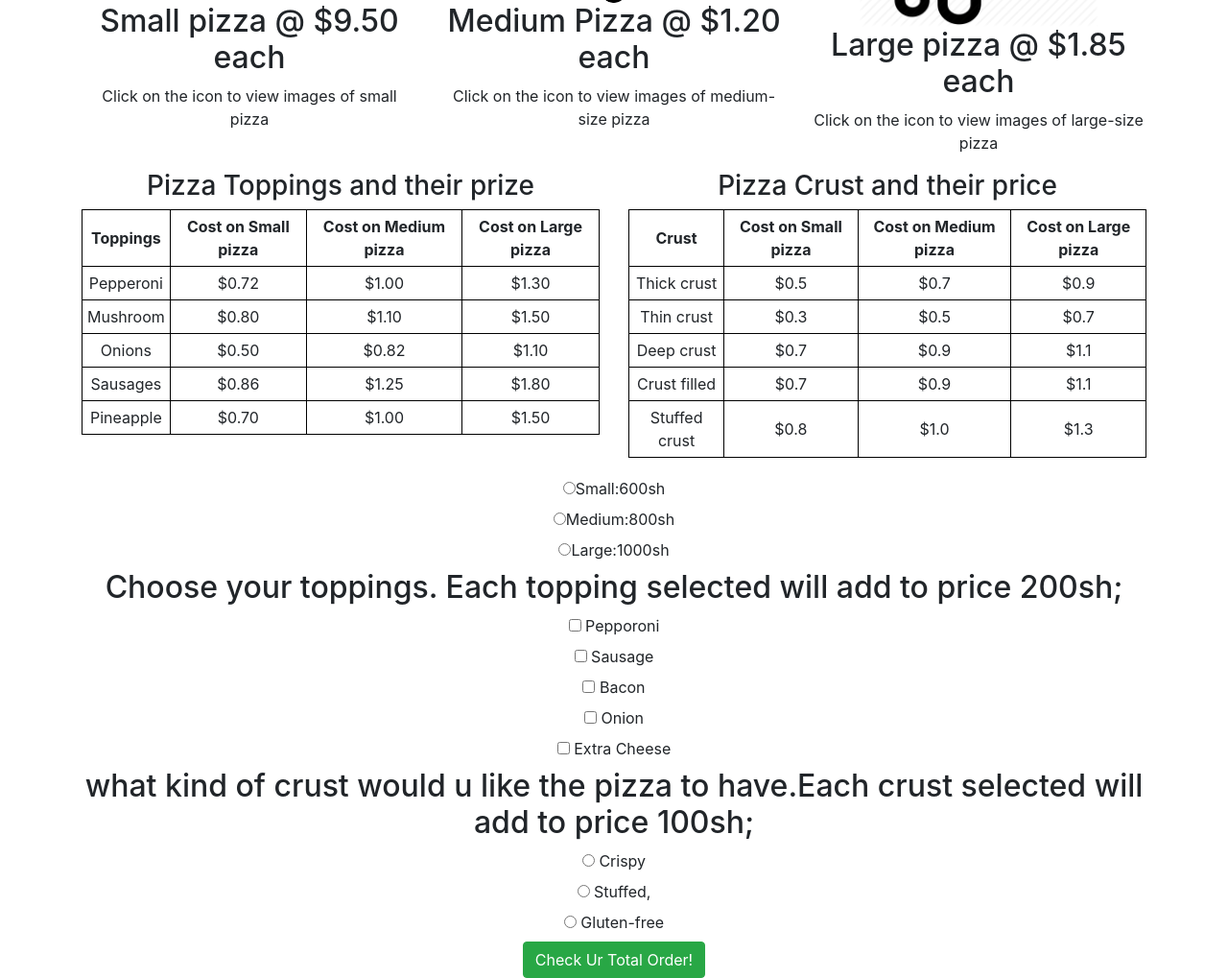
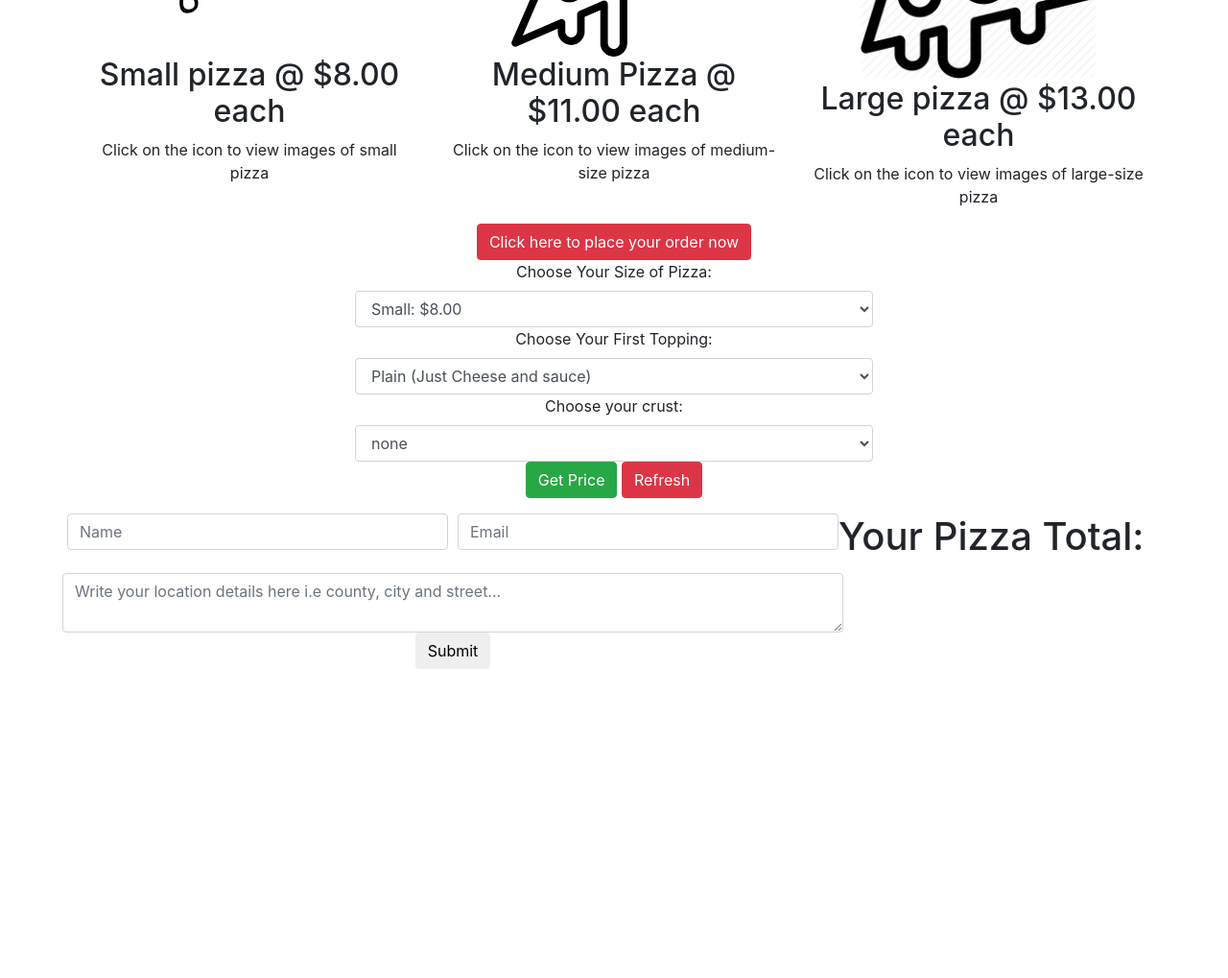
Before and after one commit to juliet-wambua/Mama-Golden-Pizza, a plain HTML site: page index.html in a window 1280 px wide. Shown: the part 892-1911 px from the top of the page at 96% size. After the commit the page ends 1589 px from the top, so only its background shows below. Drawn offline with Linux system fonts and the light colour scheme; a web font is replaced by a local one.

Commit message:
Add new inputs for location

```diff
--- a/index.html
+++ b/index.html
@@ -1,7 +1,7 @@
 <!DOCTYPE html>
 <html lang="en" dir="ltr">
   <head>
-    <meta charset="utf-8">
+    <meta name="viewport" content="width=device-width, initial-scale=1.0">
     <title>Mama Golden Pizza</title>
     <link href="css/bootstrap.css" rel="stylesheet" type="text/css">
     <link href="css/styles.css" rel="stylesheet" type="text/css">
@@ -33,14 +33,14 @@
       <p>We offer different services depending <br>on the customers desire. <br> For delivery you get to <br>follow the steps below on <br> <strong>Place my order now</strong><img src="images/down arrow.png" height="40"> <br> You can have it delivered at <br>your door step or you can come <br>pick your order.</p>
       </div>
     </div>
-
+  <h1>Different sizes of Pizza and their prices</h1>
       <div class="row">
           <div class="col-md-4">
-            <div class="small-icon">
+            <div class="small-icon icon">
               <img src="images/small pizza icon.png">
             </div>
         <div id="small">
-           <h2>Small pizza @ $9.50 each</h2>
+           <h2>Small pizza @ $8.00 each</h2>
         </div>
           <p>Click on the icon to view images of small pizza</p>
           <div class="small pizza">
@@ -50,11 +50,11 @@
           </div>
           </div>
         <div class="col-md-4">
-          <div class="medium-icon">
+          <div class="medium-icon icon">
             <img src="images/medium pizza icon.png">
           </div>
           <div id="medium">
-            <h2>Medium Pizza @ $1.20 each</h2>
+            <h2>Medium Pizza @ $11.00 each</h2>
           </div>
             <p>Click on the icon to view images of medium-size pizza</p>
             <div class="medium pizza">
@@ -64,11 +64,11 @@
             </div>
         </div>
         <div class="col-md-4">
-          <div class="large-icon">
+          <div class="large-icon icon">
             <img src="images/large pizza icon.png"height="250">
           </div>
           <div id="large">
-            <h2>Large pizza @ $1.85 each</h2>
+            <h2>Large pizza @ $13.00 each</h2>
           </div>
           <p>Click on the icon to view images of large-size pizza</p>
             <div class="large pizza">
@@ -78,162 +78,75 @@
             </div>
         </div>
         </div>
-        <div class="row">
-          <div class="col-md-6">
-            <h3>Pizza Toppings and their prize</h3>
-            <table>
-              <tr>
-                <th>Toppings</th>
-                <th>Cost on Small pizza</th>
-                <th>Cost on Medium pizza</th>
-                <th>Cost on Large pizza</th>
-              </tr>
-              <tr>
-                <td>Pepperoni</td>
-                <td id="pep-small">$0.72</td>
-                <td id="pep-mid">$1.00</td>
-                <td id="pep-lag">$1.30</td>
-              </tr>
-              <tr>
-                <td>Mushroom</td>
-                <td id="mash-small">$0.80</td>
-                <td id="mash-mid">$1.10</td>
-                <td id="mash-lag">$1.50</td>
-              </tr>
-              <tr>
-                <td>Onions</td>
-                <td id="on-small">$0.50</td>
-                <td id="on-mid">$0.82</td>
-                <td id="on-lag">$1.10</td>
-              </tr>
-              <tr>
-                <td id=>Sausages</td>
-                <td id="saus-small">$0.86</td>
-                <td id="saus-mid">$1.25</td>
-                <td id="saus-lag">$1.80</td>
-              </tr>
-              <tr>
-                <td >Pineapple</td>
-                <td id="pine-small">$0.70</td>
-                <td id="pine-mid">$1.00</td>
-                <td id="pine-lag">$1.50</td>
-              </tr>
-            </table>
+        <button type="button" id="order-button" class="btn btn-danger"name="button">Click here to place your order now</button>
+        <div class="row order">
+              <div class="col-md-3">
+                <div class="well" id="leftCol">
+                </div>
               </div>
               <div class="col-md-6">
-            <h3>Pizza Crust and their price</h3>
-            <table>
-              <tr>
-                <th>Crust</th>
-                <th id="crust-small">Cost on Small pizza</th>
-                <th id="crust-mid">Cost on Medium pizza</th>
-                <th id="crust-lag">Cost on Large pizza</th>
-              </tr>
-              <tr>
-                <td>Thick crust</td>
-                <td id="thick-small">$0.5</td>
-                <td id="thick-mid">$0.7</td>
-                <td id="thick-lag">$0.9</td>
-              </tr>
-              <tr>
-                <td>Thin crust</td>
-                <td id="thin-small">$0.3</td>
-                <td id="thin-mid">$0.5</td>
-                <td id="thin-lag">$0.7</td>
-              </tr>
-              <tr>
-                <td>Deep crust</td>
-                <td id="deep-small">$0.7</td>
-                <td id="deep-mid">$0.9</td>
-                <td id="deep-lag">$1.1</td>
-              </tr>
-              <tr>
-                <td>Crust filled</td>
-                <td id="filled-small">$0.7</td>
-                <td id="first-mid">$0.9</td>
-                <td id="first-lag">$1.1</td>
-              </tr>
-              <tr>
-                <td>Stuffed crust</td>
-                <td id="stuffed-small">$0.8</td>
-                <td id="stuffed-mid">$1.0</td>
-                <td id="stuffed-lag">$1.3</td>
-              </tr>
-            </table>
+                <div class="well">
+                  <div class = "form-group">
+                    <form id= "pizzaOrder">
+                      <label for="size">Choose Your Size of Pizza:</label>
+                      <select class="form-control" id="size">
+                        <option value= 8.00>Small: $8.00</option>
+                        <option value= 11.00>Medium: $11.00</option>
+                        <option value= 13.00>Large: $13.00</option>
+                      </select>
+                      <label for="toppings1">Choose Your First Topping:</label>
+                      <select class="form-control" id="toppings1">
+                        <option value= 0>Plain (Just Cheese and sauce)</option>
+                        <option value= 2.00>Pepperoni ($2.00)</option>
+                        <option value= 2.00>Sausage ($2.00)</option>
+                        <option value= 1.50>Mushrooms (1.50)</option>
+                        <option value= 1.50>Onions (1.50)</option>
+                        <option value= 1.50>Pineapple (1.50)</option>
+                      </select>
+                      <label for="crust">Choose your crust:</label>
+                      <select class="form-control" id="crust">
+                        <option value= 0>none</option>
+                        <option value= 2.00>Thin crust ($2.00)</option>
+                        <option value= 2.00>Thick crust ($2.00)</option>
+                        <option value= 2.50>Deep crust($2.50)</option>
+                        <option value= 2.50>Crust filled($2.50)</option>
+                        <option value= 1.50>Stuffled filled(1.50)</option>
+                      </select>
+                      <button type="submit" class="btn btn-success" id="orderButton">Get Price</button>
+                      <button type="button" class="btn btn-danger" value="Refresh Page" onClick="window.location.reload()" id="cancelButton">Refresh</button>
+                    </form>
                   </div>
                 </div>
+              </div>
+              <div class="col-md-3">
+                <div class="well" id="rightCol">
+                </div>
+              </div>
+              <form >
+                <div class="form-row">
+                  <div class="col-6">
+                    <input type="text" class="form-control" placeholder="Name" id="name">
+                  </div>
+                  <div class="col-6">
+                    <input type="text" class="form-control" placeholder="Email" id="email"><br>
+                  </div>
+                  <div class="input-group">
+                    <textarea class="form-control" id="location" type="text" aria-label="With textarea"
+                      placeholder="Write your location details here i.e county, city and street..."></textarea>
+                  </div>
+                </div>
+                <input class="btn" type="submit" id="submittion" placeholder="Submit">
               </form>
-    <form role="form" id="pizza-order">
+                  <div id="customerOrder">
+                    <div class="well" id="displayWell">
+                      <h1 class="orderTitle">Your Pizza Total:</h1>
+                        <ul>
 
-              <div class="radio">
-                <label><input type="radio" name="optradio1" value="small">Small:600sh</label>
+                        </ul>
                     </div>
-              <div class="radio">
-                <label><input type="radio" name="optradio1" value="medium">Medium:800sh</label>
                 </div>
-              <div class="radio">
-                <label><input type="radio" name="optradio1" value="large">Large:1000sh</label>
             </div>
 
-              <h2>Choose your toppings. Each topping selected will add to price 200sh;</h2>
-              <div class="checkbox">
-                <label>
-                  <input type="checkbox" value="pepperoni">
-                  Pepporoni
-                </label>
-              </div>
-              <div class="checkbox">
-                <label>
-                  <input type="checkbox" value="sausage">
-                  Sausage
-                </label>
-              </div>
-              <div class="checkbox">
-                <label>
-                  <input type="checkbox" value="bacon">
-                  Bacon
-                </label>
-              </div>
-
-              <div class="checkbox">
-                <label>
-                  <input type="checkbox" value="onion">
-                  Onion
-                </label>
-              </div>
-              <div class="checkbox">
-                <label>
-                  <input type="checkbox" value="cheese">
-                  Extra Cheese
-                </label>
-              </div>
-
-
-
-              <h2>what kind of crust would u like the pizza to have.Each crust selected will add to price 100sh;</h2>
-                  <div class="checkbox">
-                <label>
-                  <input type="radio" name = "me" value="crispy">
-                  Crispy
-                </label>
-                </div>
-                 <div class="checkbox">
-                <label>
-                  <input type="radio" name = "me" value="stuffed">
-                  Stuffed,
-                </label>
-              </div>
-                  <div class="checkbox">
-                <label>
-                  <input type="radio" name = "me" value="gluten">
-                  Gluten-free
-                </label>
-              </div>
-
-              <button type="submit" class="btn btn-success">Check Ur Total Order!</button>
-
-
-            </form>
     </div>
   </body>
 </html>
```
Also changed, not shown: js/scripts.js (+24 -48 lines). Lines whose indentation alone changed are shown as unchanged.
